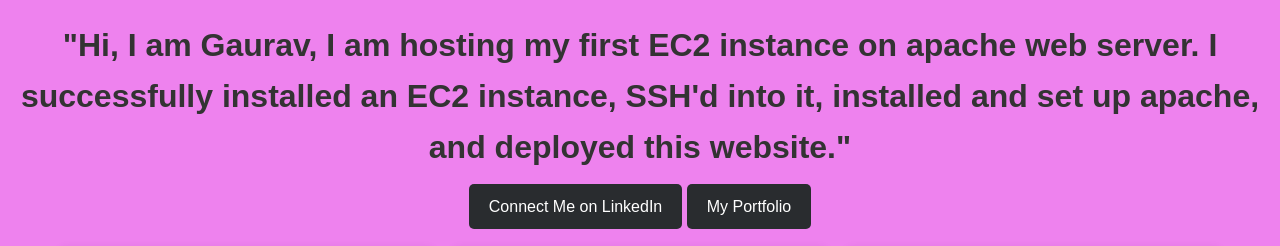
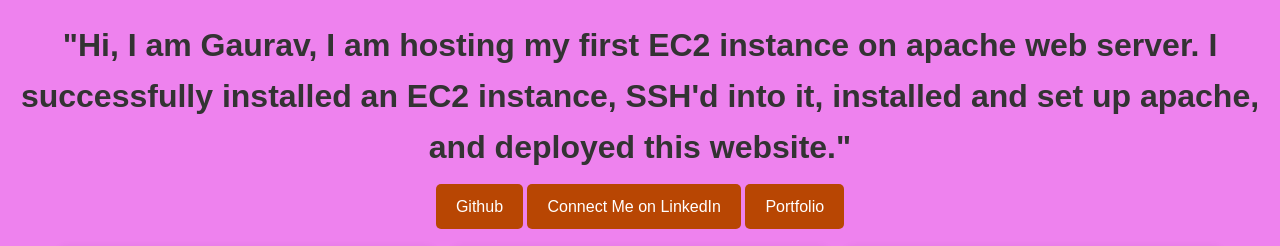
Before and after one commit to GauravKumarBhatt/DevOps-project-1, a plain HTML site: page index.html in a window 1280 px wide. Shown: the top 246 px of the page. Drawn offline with Linux system fonts and the light colour scheme.

Commit message:
modify css

```diff
--- a/index.html
+++ b/index.html
@@ -3,7 +3,7 @@
 <head>
     <meta charset="UTF-8">
     <meta name="viewport" content="width=device-width, initial-scale=1.0">
-    <title>Responsive Web Page</title>
+    <title>DevOps EC2 Instance</title>
     <style>
         /* Reset some default browser styles */
         * {
@@ -76,7 +76,7 @@
             display: inline-block;
             margin-top: 10px;
             padding: 10px 20px;
-            background-color: #292c2f;
+            background-color: #b84603;
             color: #fff;
             text-decoration: none;
             border-radius: 5px;
@@ -91,8 +91,9 @@
 <body>
     <header>
         <h1>"Hi, I am Gaurav, I am hosting my first EC2 instance on apache web server. I successfully installed an EC2 instance, SSH'd into it, installed and set up apache, and deployed this website."</h1>
+        <a href="https://github.com/GauravKumarBhatt" class="linkedin-button" target="_blank">Github</a>
         <a href="https://www.linkedin.com/in/gaurav-bhatt-4186441b8/" class="linkedin-button" target="_blank">Connect Me on LinkedIn</a>
-        <a href="https://gauravbhatt.netlify.app/" class="linkedin-button" target="_blank">My Portfolio</a>
+        <a href="https://gauravbhatt.netlify.app/" class="linkedin-button" target="_blank">Portfolio</a>
     </header>
     </header>
     <section class="gallery">
```
